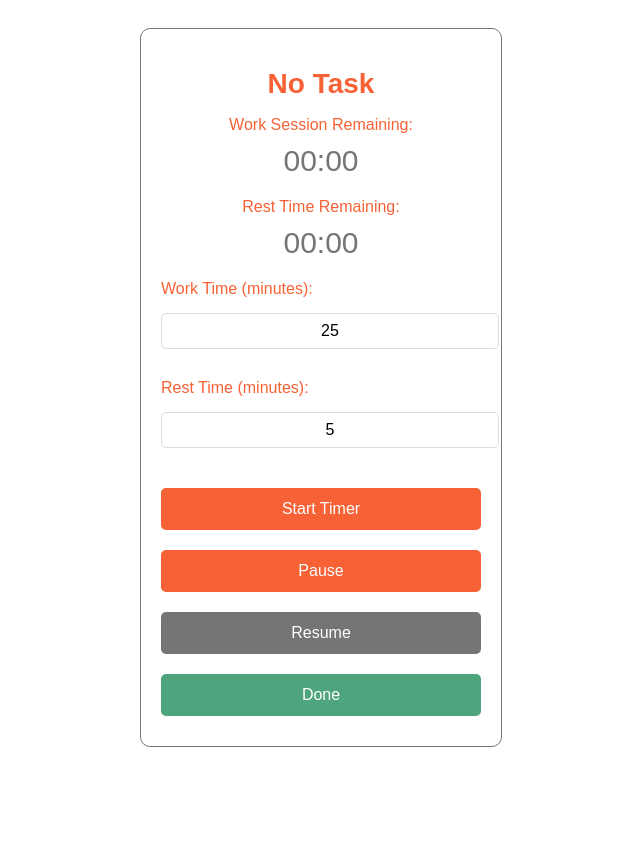
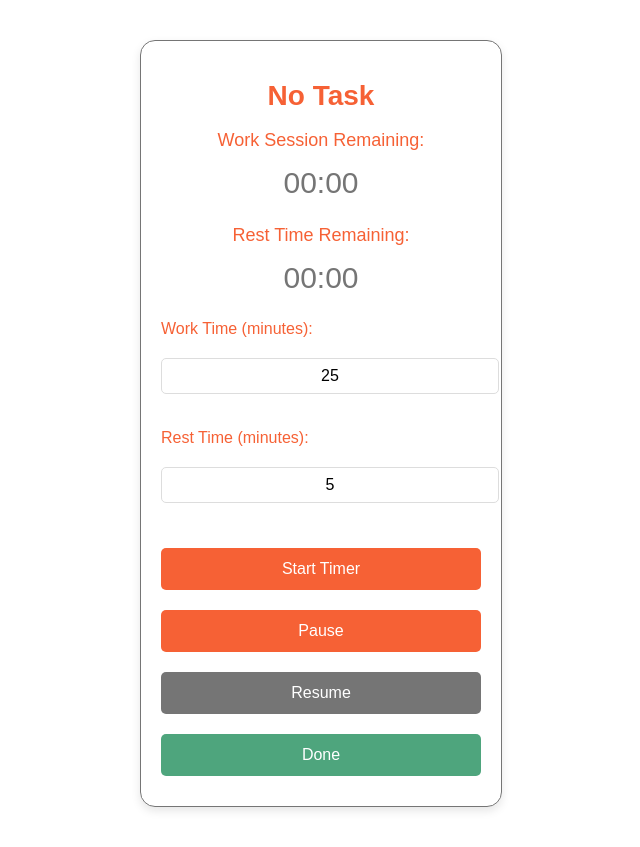
Before and after one commit to vicentepavezbaires/DevTimer, a plain HTML site: page index.html in a window 1280 px wide. Shown: the whole page, without its empty margins (319-959 px from the left). Before the commit the page ends 800 px from the top, so only its background shows below. Drawn offline with Linux system fonts and the light colour scheme.

Commit message:
index.html

```diff
--- a/index.html
+++ b/index.html
@@ -11,6 +11,7 @@
             color: #272E34;
             text-align: center;
             padding: 20px;
+            margin: 0;
         }
 
         h1 {
@@ -20,33 +21,34 @@
         }
 
         .container {
-            margin: auto;
+            margin: 20px auto;
             max-width: 320px;
             padding: 20px;
             border: 1px solid #757575;
-            border-radius: 10px;
+            border-radius: 15px;
+            box-shadow: 0px 4px 10px rgba(0, 0, 0, 0.1);
         }
 
         .section {
-            margin-bottom: 20px;
+            margin-bottom: 25px;
         }
 
         .section p {
             color: #F66135;
-            font-size: 16px;
+            font-size: 18px;
             margin-bottom: 5px;
         }
 
         .timer {
             font-size: 30px;
-            margin: 10px 0;
+            margin: 15px 0;
             color: #757575;
         }
 
         label {
             font-size: 16px;
             display: block;
-            margin-bottom: 5px;
+            margin-bottom: 10px;
             text-align: left;
             color: #F66135;
         }
```
